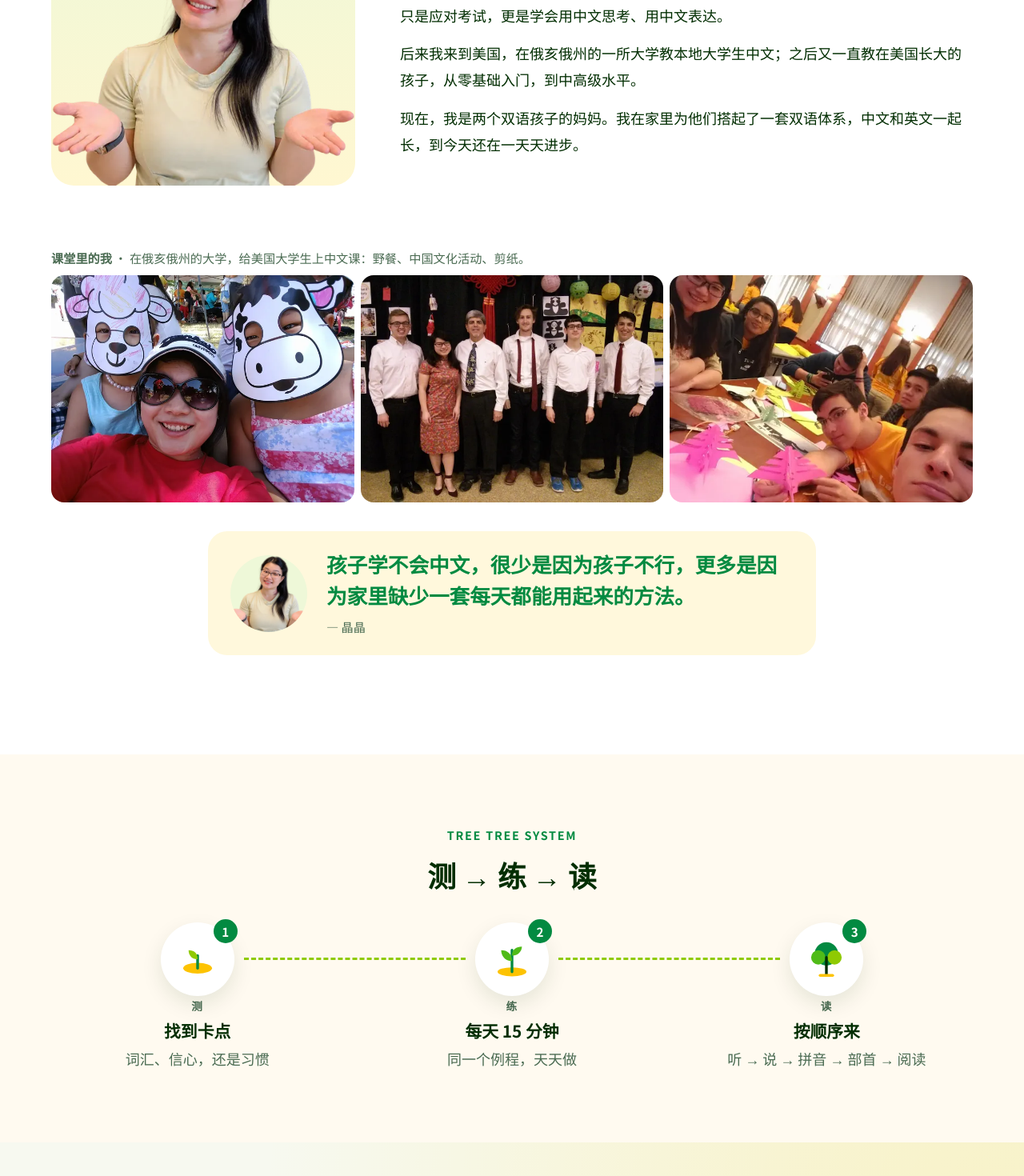
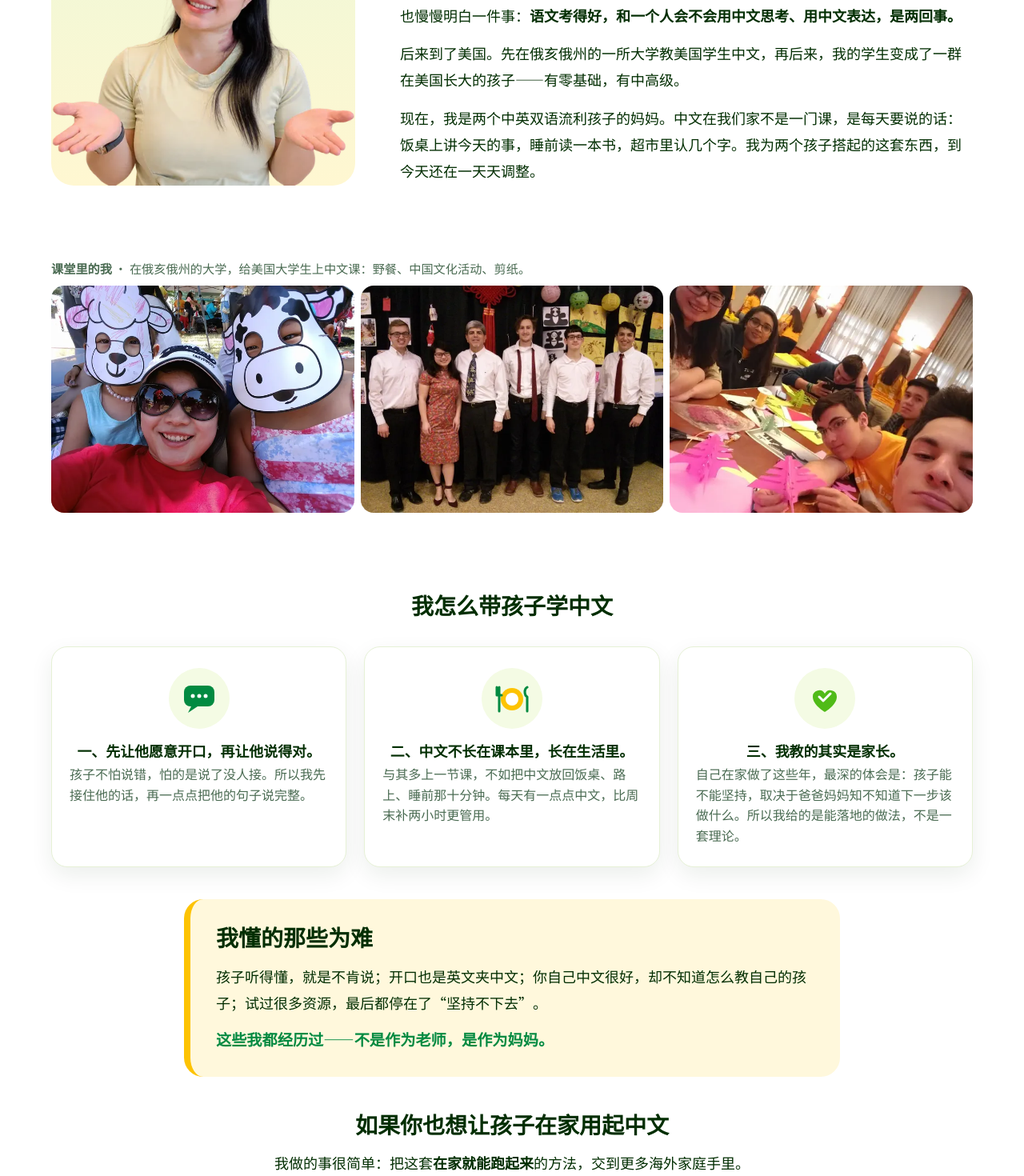
Before and after one commit to TreeTreeAcademy/treetreeacademy, a Next.js app: page / in a window 1280 px wide. Shown: the part 2420-3890 px from the top of the page at 80% size. Built offline with nearby package versions, Linux system fonts and the light colour scheme.

Commit message:
About: Jing's rewritten story (zh verbatim, en US-parent version) with method icon cards, 为难 callout, CTA; short version = first two paragraphs + link

```diff
--- a/app/_site/AboutJing.tsx
+++ b/app/_site/AboutJing.tsx
@@ -1,25 +1,67 @@
 import Placeholder from "./Placeholder";
+import { Icon } from "./Visuals";
 import { PHOTOS, asset } from "@/lib/site/assets";
 
-const ZH = [
-  "我是晶晶。",
-  "我曾是武汉一所重点高中的语文老师，陪学生走过从高中到大学最关键的语言阶段——不只是应对考试，更是学会用中文思考、用中文表达。",
-  "后来我来到美国，在俄亥俄州的一所大学教本地大学生中文；之后又一直教在美国长大的孩子，从零基础入门，到中高级水平。",
-  "这些年，我一次次看到一门语言在一个人身上从无到有、从有到好。我也越来越确定：孩子学不会中文，很少是因为孩子不行，更多是因为家里缺少一套每天都能用起来的方法。",
-  "现在，我是两个双语孩子的妈妈。我在家里为他们搭起了一套双语体系，中文和英文一起长，到今天还在一天天进步。",
-  "树儿学院想做的，就是把我在课堂上和家里验证过的方法，变成普通家长也能上手的小步骤，让中文真正活在你家的日常里。",
-];
+// Jing's own About Me text (2026-11-17). Chinese is verbatim; English is her US-parent version.
+// Short version = first two paragraphs + one link, nothing added.
 
-const EN = [
-  "I'm Jing — like jingle bell.",
-  "I started as a Chinese language and literature teacher at a top high school in Wuhan, China, guiding students through the leap from high-school to university-level Chinese — not just for exams, but to think and express themselves in Chinese.",
-  "In the U.S., I taught Chinese to American college students at a university in Ohio, and then kept teaching kids growing up here, from complete beginners to intermediate and advanced learners.",
-  "Again and again I've watched a language grow in a person from nothing to something, and from something to fluent. And I've learned this: when kids don't pick up Chinese, it's rarely the child — it's usually that the family doesn't have a method they can use every day.",
-  "Today I'm raising two bilingual kids. I built a bilingual system at home, and both languages keep growing with them.",
-  "Tree Tree Academy turns what I've tested in the classroom and at home into small, doable steps for everyday parents, so Chinese can truly live in your family's daily life.",
-];
+type Lang = "zh" | "en";
 
-export function TeachStrip({ lang = "zh" }: { lang?: "zh" | "en" }) {
+const C = {
+  zh: {
+    eyebrow: "关于我",
+    hi: "我是晶晶。",
+    intro: [
+      <>在武汉，我做过重点高中的语文老师。那几年我陪学生走过高中到大学最要紧的一段路，也慢慢明白一件事：<strong>语文考得好，和一个人会不会用中文思考、用中文表达，是两回事。</strong></>,
+      <>后来到了美国。先在俄亥俄州的一所大学教美国学生中文，再后来，我的学生变成了一群在美国长大的孩子——有零基础，有中高级。</>,
+      <>现在，我是两个中英双语流利孩子的妈妈。中文在我们家不是一门课，是每天要说的话：饭桌上讲今天的事，睡前读一本书，超市里认几个字。我为两个孩子搭起的这套东西，到今天还在一天天调整。</>,
+    ],
+    methodH: "我怎么带孩子学中文",
+    method: [
+      { icon: "chat" as const, t: "一、先让他愿意开口，再让他说得对。", d: "孩子不怕说错，怕的是说了没人接。所以我先接住他的话，再一点点把他的句子说完整。" },
+      { icon: "dinner" as const, t: "二、中文不长在课本里，长在生活里。", d: "与其多上一节课，不如把中文放回饭桌、路上、睡前那十分钟。每天有一点点中文，比周末补两小时更管用。" },
+      { icon: "heart" as const, t: "三、我教的其实是家长。", d: "自己在家做了这些年，最深的体会是：孩子能不能坚持，取决于爸爸妈妈知不知道下一步该做什么。所以我给的是能落地的做法，不是一套理论。" },
+    ],
+    hardH: "我懂的那些为难",
+    hard: [<>孩子听得懂，就是不肯说；开口也是英文夹中文；你自己中文很好，却不知道怎么教自己的孩子；试过很多资源，最后都停在了“坚持不下去”。</>],
+    hardEnd: "这些我都经历过——不是作为老师，是作为妈妈。",
+    endH: "如果你也想让孩子在家用起中文",
+    end: [
+      <>我做的事很简单：把这套<strong>在家就能跑起来</strong>的方法，交到更多海外家庭手里。</>,
+      <>不用先想清楚要学到什么程度。欢迎来跟我聊聊你家孩子现在的情况，我帮你看一眼，下一步该从哪里开始。</>,
+    ],
+    cta: [["/workshop#waitlist", "加入工作坊等候名单"], ["/start", "先做 3 问自查"]],
+    more: ["/#about", "读我的完整故事 →"],
+    photoAlt: "晶晶",
+  },
+  en: {
+    eyebrow: "About Jing",
+    hi: "I'm Jing — like jingle bell.",
+    intro: [
+      <>Back in Wuhan, China, I taught Chinese language and literature at a top-ranked high school. Those years taught me something I still think about: <strong>acing Chinese class and actually thinking and speaking in Chinese are two very different things.</strong></>,
+      <>Then I moved to the US. I taught Chinese to American college students at a university in Ohio, and later to kids growing up here, from total beginners to intermediate and advanced.</>,
+      <>Today I&apos;m a mom of two kids who are fluent in both English and Chinese. In our house, Chinese isn&apos;t a subject. It&apos;s just how we talk: about our day at dinner, over a bedtime story, picking out characters at the grocery store. The system I built for them is still evolving, day by day.</>,
+    ],
+    methodH: "How I approach it",
+    method: [
+      { icon: "chat" as const, t: "1. Talking first, perfect later.", d: "Kids aren't afraid of getting it wrong. They stop when nobody picks up what they said. So I respond first, then help them finish the sentence." },
+      { icon: "dinner" as const, t: "2. Chinese lives in everyday life, not in a textbook.", d: "Ten minutes at dinner, in the car, or at bedtime beats a two-hour class on the weekend." },
+      { icon: "heart" as const, t: "3. I'm really coaching the parents.", d: "Whether a kid sticks with it comes down to whether mom and dad know what to do next. So you get practical steps, not theory." },
+    ],
+    hardH: "You don't have to be fluent to start",
+    hard: [
+      <>Maybe your child understands Chinese but always answers in English. Maybe Chinese is your partner&apos;s language, or your parents&apos;, and yours is rusty, or you don&apos;t speak it at all. Maybe you&apos;ve tried apps, classes and flashcards, and nothing stuck.</>,
+    ],
+    hardEnd: "That's exactly who I built this for. You don't need to speak Chinese well to make it part of your home. You'll get simple phrases with pinyin, routines that fit into the day you already have, and a clear next step.",
+    endH: "Start where your family is",
+    end: [<>You don&apos;t need to know where this ends up. Tell me where your child is right now, and I&apos;ll help you find the first step.</>],
+    cta: [["/en/workshop#waitlist", "Join the workshop waitlist"], ["/en/start", "Take the free 3-question check"]],
+    more: ["/en/workshop#about", "Read my full story →"],
+    photoAlt: "Jing",
+  },
+};
+
+export function TeachStrip({ lang = "zh" }: { lang?: Lang }) {
   const zh = lang === "zh";
   const teach = PHOTOS.teaching.filter((p) => asset(p.src));
   return (
@@ -46,22 +88,53 @@ export default function AboutJing({
   short = false,
   photo = PHOTOS.about,
   strip = !short,
-}: { lang?: "zh" | "en"; short?: boolean; photo?: string; strip?: boolean }) {
-  const zh = lang === "zh";
-  const paras = zh ? ZH : EN;
-  const shown = short ? [paras[0], paras[1], paras[2], paras[4]] : paras;
+}: { lang?: Lang; short?: boolean; photo?: string; strip?: boolean }) {
+  const c = C[lang];
   const src = asset(photo);
   return (
     <section className="lp-about2" id="about">
       <div className="lp-about2__photo">
-        {src ? <img src={src} alt={zh ? "晶晶" : "Jing"} loading="lazy" decoding="async" /> : <Placeholder>照片</Placeholder>}
+        {src ? <img src={src} alt={c.photoAlt} loading="lazy" decoding="async" /> : <Placeholder>照片</Placeholder>}
       </div>
       <div className="lp-about2__body">
-        <p className="lp-eyebrow">{zh ? "关于我" : "About Jing"}</p>
-        <h2 className="lp-h2">{paras[0]}</h2>
-        {shown.slice(1).map((p, i) => <p key={i}>{p}</p>)}
+        <p className="lp-eyebrow">{c.eyebrow}</p>
+        <h2 className="lp-h2">{c.hi}</h2>
+        {(short ? c.intro.slice(0, 2) : c.intro).map((p, i) => <p key={i}>{p}</p>)}
+        {short && <p><a className="lp-link" href={c.more[0]}>{c.more[1]}</a></p>}
       </div>
       {strip && <div className="lp-about2__strip"><TeachStrip lang={lang} /></div>}
+      {!short && (
+        <div className="lp-about2__more">
+          <h3 className="lp-about2__h">{c.methodH}</h3>
+          <div className="vz-cards vz-cards--3 ab-method">
+            {c.method.map((m) => {
+              const I = Icon[m.icon];
+              return (
+                <div className="vz-card" key={m.t}>
+                  <span className="vz-card__icon"><I /></span>
+                  <h3>{m.t}</h3>
+                  <p>{m.d}</p>
+                </div>
+              );
+            })}
+          </div>
+
+          <div className="ab-hard">
+            <h3 className="lp-about2__h">{c.hardH}</h3>
+            {c.hard.map((p, i) => <p key={i}>{p}</p>)}
+            <p className="ab-hard__end">{c.hardEnd}</p>
+          </div>
+
+          <div className="ab-end">
+            <h3 className="lp-about2__h">{c.endH}</h3>
+            {c.end.map((p, i) => <p key={i}>{p}</p>)}
+            <div className="lp-ctas lp-ctas--center">
+              <a href={c.cta[0][0]} className="lp-btn lp-btn--primary">{c.cta[0][1]}</a>
+              <a href={c.cta[1][0]} className="lp-btn lp-btn--ghost">{c.cta[1][1]}</a>
+            </div>
+          </div>
+        </div>
+      )}
     </section>
   );
 }
--- a/app/en/start/page.tsx
+++ b/app/en/start/page.tsx
@@ -72,7 +72,7 @@ export default function EnStartPage() {
         <p><Placeholder>these 3 steps only become true once the kit PDF is uploaded and an email service is connected</Placeholder></p>
       </section>
 
-      <AboutJing lang="en" strip />
+      <AboutJing lang="en" short strip />
 
       <section>
         <h2>FAQ</h2>
--- a/app/en/workshop/page.tsx
+++ b/app/en/workshop/page.tsx
@@ -73,7 +73,7 @@ export default function EnWorkshopPage() {
 
       <section className="lp-band lp-band--white">
         <div className="lp-wrap">
-          <AboutJing lang="en" short strip />
+          <AboutJing lang="en" />
         </div>
       </section>
 
--- a/app/globals.css
+++ b/app/globals.css
@@ -1097,3 +1097,18 @@ body:has(.en-section) > .site-footer { display: none; }
   .vz-moments__eq { display: none; }
   .vz-moment svg { width: 58px; height: 58px; }
 }
+/* About (Jing's 2026-11-17 story) */
+.lp-about2__more { grid-column: 1 / -1; }
+.lp-about2__h { font-size: clamp(1.3rem, 2.2vw, 1.75rem); color: var(--color-ink); text-align: center; margin: 40px 0 0; }
+.ab-method .vz-card h3 { font-size: 1.12rem; line-height: 1.45; }
+.ab-method .vz-card p { text-align: left; }
+.ab-hard { margin: 40px auto 0; max-width: 820px; background: #fff8dc; border-radius: 24px; padding: 28px 32px; border-left: 8px solid var(--color-gold); }
+.ab-hard .lp-about2__h { text-align: left; margin-top: 0; }
+.ab-hard p { margin: 12px 0 0; }
+.ab-hard__end { font-size: 1.2rem; font-weight: 800; color: var(--color-forest); }
+.ab-end { max-width: 820px; margin: 8px auto 0; text-align: center; }
+.ab-end p { margin: 12px 0 0; }
+@media (max-width: 760px) {
+  .ab-method .vz-card p { grid-column: 2; }
+  .ab-hard { padding: 20px; border-left-width: 6px; }
+}
--- a/app/page.tsx
+++ b/app/page.tsx
@@ -1,6 +1,6 @@
 import type { Metadata } from "next";
 import AboutJing from "./_site/AboutJing";
-import { Icon, StuckPoints, TreeSystem, DailyMoments, PullQuote } from "./_site/Visuals";
+import { Icon, StuckPoints, TreeSystem, DailyMoments } from "./_site/Visuals";
 import { PHOTOS, asset } from "@/lib/site/assets";
 import { WORKSHOP } from "@/lib/site/config";
 
@@ -84,10 +84,7 @@ export default function HomePage() {
       {/* 4. About */}
       <section className="lp-band lp-band--white">
         <div className="lp-wrap">
-          <AboutJing short strip />
-          <div className="lp-prose" style={{ margin: "8px auto 0" }}>
-            <PullQuote by="晶晶">孩子学不会中文，很少是因为孩子不行，更多是因为家里缺少一套每天都能用起来的方法。</PullQuote>
-          </div>
+          <AboutJing />
         </div>
       </section>
 
--- a/app/workshop/page.tsx
+++ b/app/workshop/page.tsx
@@ -83,7 +83,7 @@ export default function WorkshopPage() {
 
       <section className="lp-band">
         <div className="lp-wrap">
-          <AboutJing short strip />
+          <AboutJing />
         </div>
       </section>
 
```
